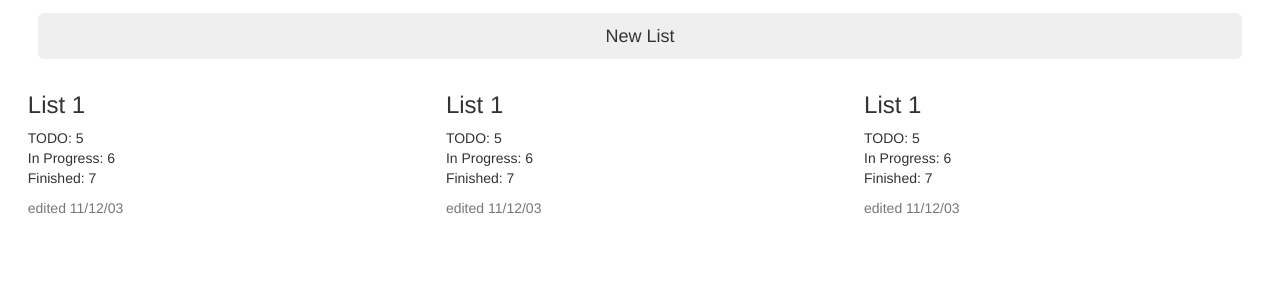
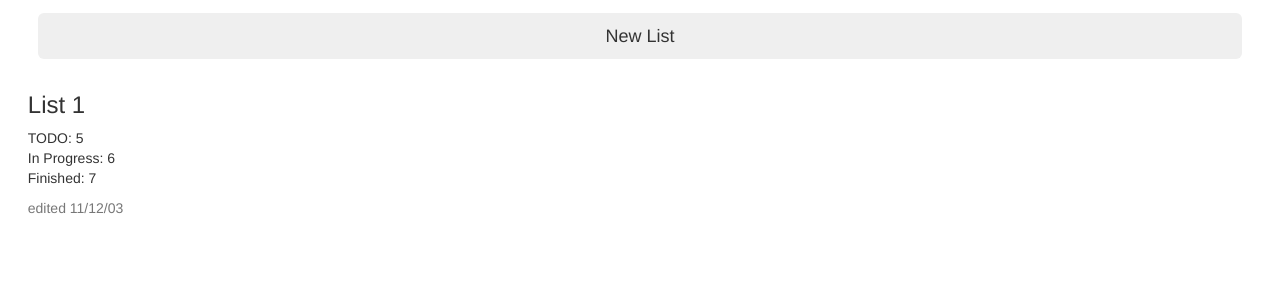
Before and after one commit to ObiWanWheeler/Kanban-Clone, a Flask app: page /lists in a window 1280 px wide. Shown: the part 102-402 px from the top of the page. Run offline with Flask 2, Linux system fonts and the light colour scheme; some libraries are stand-ins or nearby versions.

Commit message:
update html

```diff
--- a/server.py
+++ b/server.py
@@ -49,11 +49,8 @@ class ListColumn(db.Model):
 class ListItem(db.Model):
     id = db.Column(db.Integer, primary_key=True)
     parent_list_id = db.Column(db.Integer, db.ForeignKey("listcolumn.id"), nullable=False)
-    task_name = db.Column(db.String(200), nullable=False)
+    task_name = db.Column(db.String(200), nullable=False, unique=True)
     task_description = db.Column(db.String(200), nullable=False)
-
-
-db.create_all()
 
 
 @app.route('/')
@@ -90,25 +87,27 @@ def lists():
 
 @app.route("/lists/<int:list_id>", methods=["GET", "POST"])
 def list(list_id):
-    form = ListItemForm()
     requested_list = db.session.query(TODOList).get(list_id)
-    if form.validate_on_submit():
-        column_to_append_to = None
-        print(form.column.data)
-        for list in requested_list.sub_lists:
-            print(list.list_type)
-            if list.list_type == form.column.data:
-                column_to_append_to = list
-                break
-        if column_to_append_to is not None:
-            print("here")
-            new_item = ListItem(parent_list_id=column_to_append_to.id,
-                                task_description=form.task_description.data, task_name=form.task_name.data)
-            db.session.add(new_item)
-            db.session.commit()
+    if requested_list is not None:
+        form = ListItemForm()
+        if form.validate_on_submit():
+            column_to_append_to = None
+            print(form.column.data)
+            for list in requested_list.sub_lists:
+                print(list.list_type)
+                if list.list_type == form.column.data:
+                    column_to_append_to = list
+                    break
+            if column_to_append_to is not None:
+                print("here")
+                new_item = ListItem(parent_list_id=column_to_append_to.id,
+                                    task_description=form.task_description.data, task_name=form.task_name.data)
+                db.session.add(new_item)
+                db.session.commit()
+
         return render_template("list.html", form=form, list=requested_list)
     else:
-        return render_template("list.html", form=form, list=requested_list)
+        return redirect(url_for("lists"))
 
 
 if __name__ == '__main__':
--- a/templates/base.html
+++ b/templates/base.html
@@ -3,6 +3,10 @@
 {% block styles %}
 {{super()}}
 <link rel="stylesheet" href="../static/style.css">
+
+<!-- FontAwesome -->
+<script src="https://kit.fontawesome.com/6cd590a237.js" crossorigin="anonymous"></script>
+
 {% endblock %}
 
 
--- a/templates/lists.html
+++ b/templates/lists.html
@@ -21,24 +21,6 @@
 </div>
 
 <div class="row list-post">
-    <div class="col-lg-4 col-md-6 col-sm-12">
-        <div class="card">
-            <div class="card-header"><h3>List 1</h3></div>
-            <div class="card-body">
-                <p>TODO: 5<br>In Progress: 6<br>Finished: 7</p>
-            </div>
-            <div class="card-footer text-muted">edited 11/12/03</div>
-        </div>
-    </div>
-    <div class="col-lg-4 col-md-6 col-sm-12">
-        <div class="card">
-            <div class="card-header"><h3>List 1</h3></div>
-            <div class="card-body">
-                <p>TODO: 5<br>In Progress: 6<br>Finished: 7</p>
-            </div>
-            <div class="card-footer text-muted">edited 11/12/03</div>
-        </div>
-    </div>
     <div class="col-lg-4 col-md-6 col-sm-12">
         <div class="card">
             <div class="card-header"><h3>List 1</h3></div>
```
Also changed, not shown: templates/list.html (+14 -43 lines), todolist.db.
